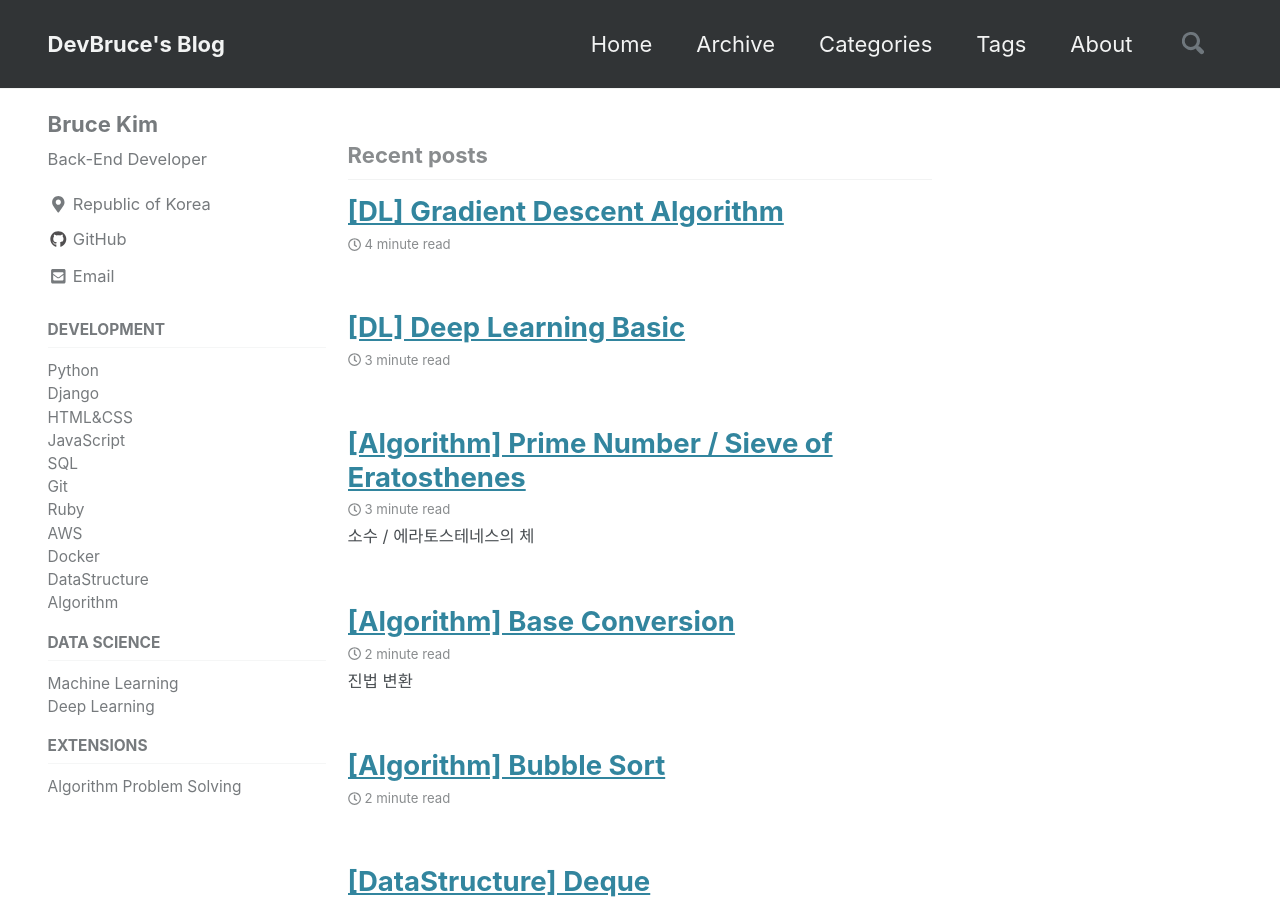
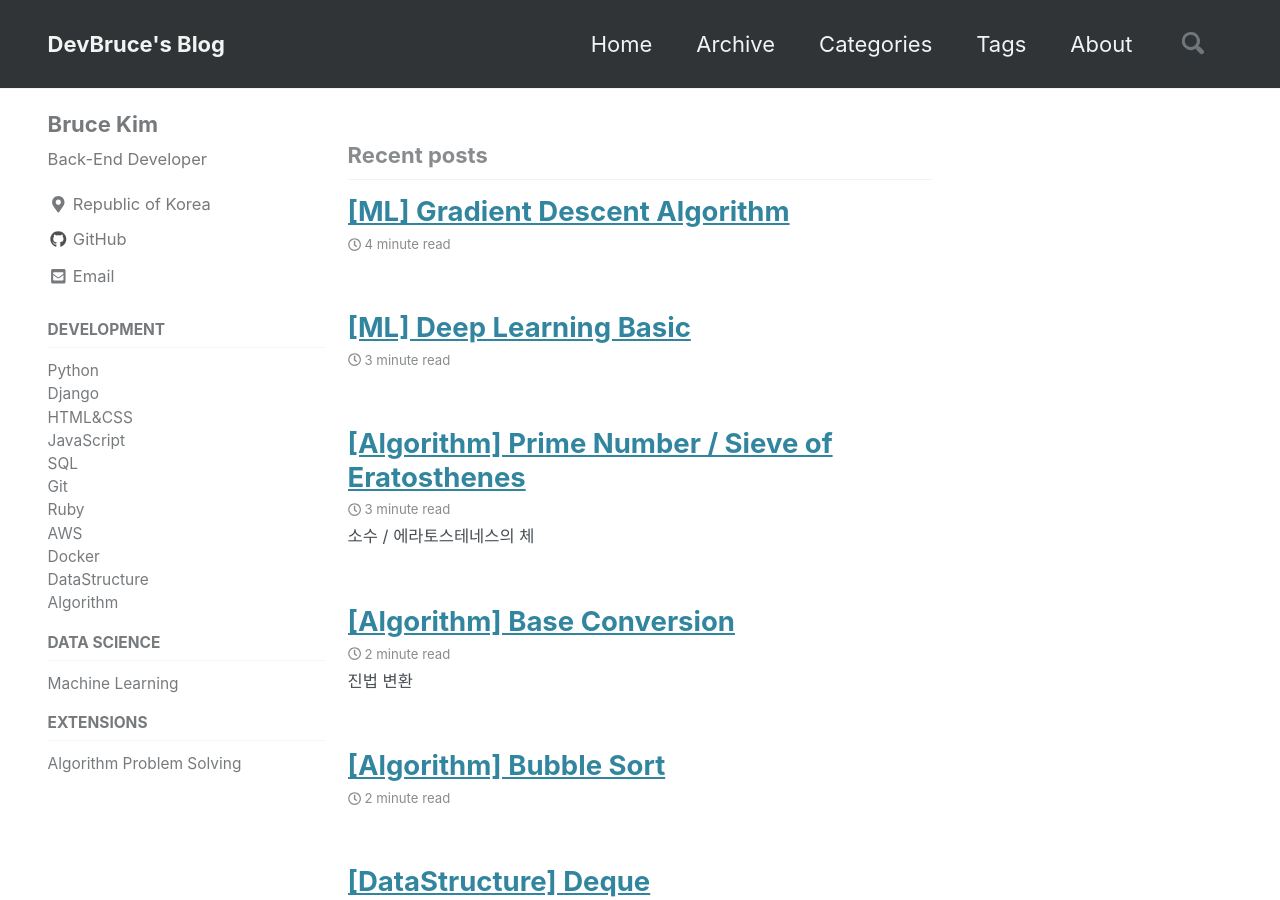
Before and after one commit to devbruce/devbruce.github.io, a Jekyll site: the page built from index.html, in a window 1280 px wide and 900 px high. Built offline with Jekyll 4.4.1, drawn with Linux system fonts in a browser that asks for light colours; cached includes are drawn as plain includes; nearby versions of some CDN libraries; the list of posts is cut into pages by our own code.

Commit message:
Modify Category Deep Learning to Machine Learning

```diff
--- a/_data/navigation.yml
+++ b/_data/navigation.yml
@@ -41,8 +41,6 @@ extensions:
     children:
       - title: "Machine Learning"
         url: /categories/machinelearning/
-      - title: "Deep Learning"
-        url: /categories/deeplearning/
 
   - title: Extensions
     children:
--- a/_posts/DeepLearning/2019-03-29-dl-01-basic.md
+++ b/_posts/MachineLearning/2019-03-29-ml-01-dl_basic.md
@@ -1,13 +1,13 @@
 ---
-title: "[DL] Deep Learning Basic"
+title: "[ML] Deep Learning Basic"
 excerpt:
 last_modified_at: 2019-03-29
 
 categories:
-  - DeepLearning
+  - MachineLearning
 
 tags:
-  - deep_learning
+  - machine_learning
   - layer
   - weight
   - hypothesis
--- a/_posts/DeepLearning/2019-03-30-dl-02-gradient_descent.md
+++ b/_posts/MachineLearning/2019-03-30-ml-02-gradient_descent.md
@@ -1,13 +1,13 @@
 ---
-title: "[DL] Gradient Descent Algorithm"
+title: "[ML] Gradient Descent Algorithm"
 excerpt:
 last_modified_at: 2019-03-30
 
 categories:
-  - DeepLearning
+  - MachineLearning
 
 tags:
-  - deep_learning
+  - machine_learning
   - gradient_descent_algorithm
   - derivative
   - learning_rate
@@ -64,7 +64,7 @@ $$ b := b -\alpha \frac{\delta}{\delta b}cost(W, b) $$
 
 <br>
 
-![dl-02-gradient_descent](https://github.com/DevBruce/DevBruce.github.io/blob/master/_posts/DeepLearning/images/dl-02-gradient_descent.png?raw=true){: width="500px"}
+![dl-02-gradient_descent](https://github.com/DevBruce/DevBruce.github.io/blob/master/_posts/MachineLearning/images/ml-02-gradient_descent.png?raw=true){: width="500px"}
 
 <br>
 
@@ -80,7 +80,7 @@ $$ b := b -\alpha \frac{\delta}{\delta b}cost(W, b) $$
 
 <br>
 
-![ds-02-minimum](https://github.com/DevBruce/DevBruce.github.io/blob/master/_posts/DeepLearning/images/dl-02-minimum.png?raw=true){: width="500px"}
+![ds-02-minimum](https://github.com/DevBruce/DevBruce.github.io/blob/master/_posts/MachineLearning/images/ml-02-minimum.png?raw=true){: width="500px"}
 
 <br>
 
```
Also changed, not shown: _pages/categories/categories-deeplearning.md (deleted, +0 -12 lines), _posts/MachineLearning/images/ml-02-gradient_descent.png (renamed from _posts/DeepLearning/images/dl-02-gradient_descent.png), _posts/MachineLearning/images/ml-02-minimum.png (renamed from _posts/DeepLearning/images/dl-02-minimum.png).
